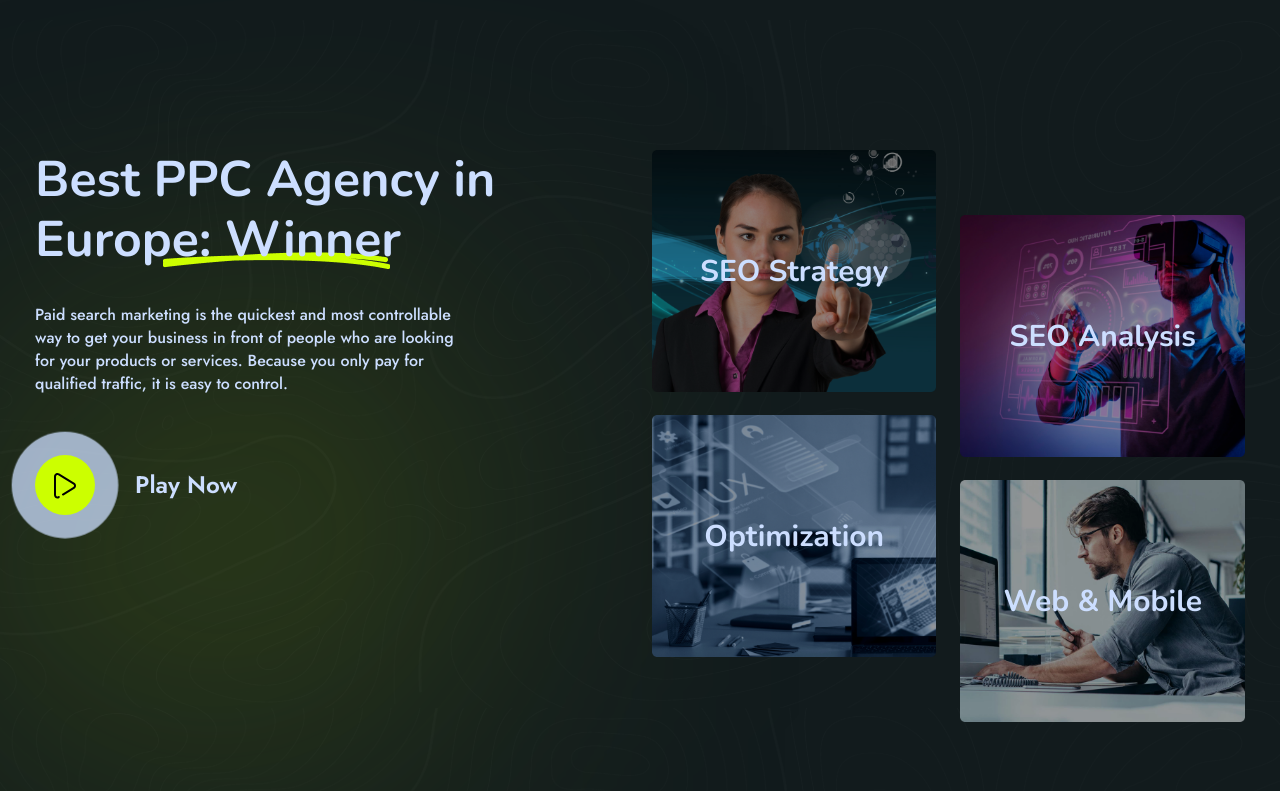
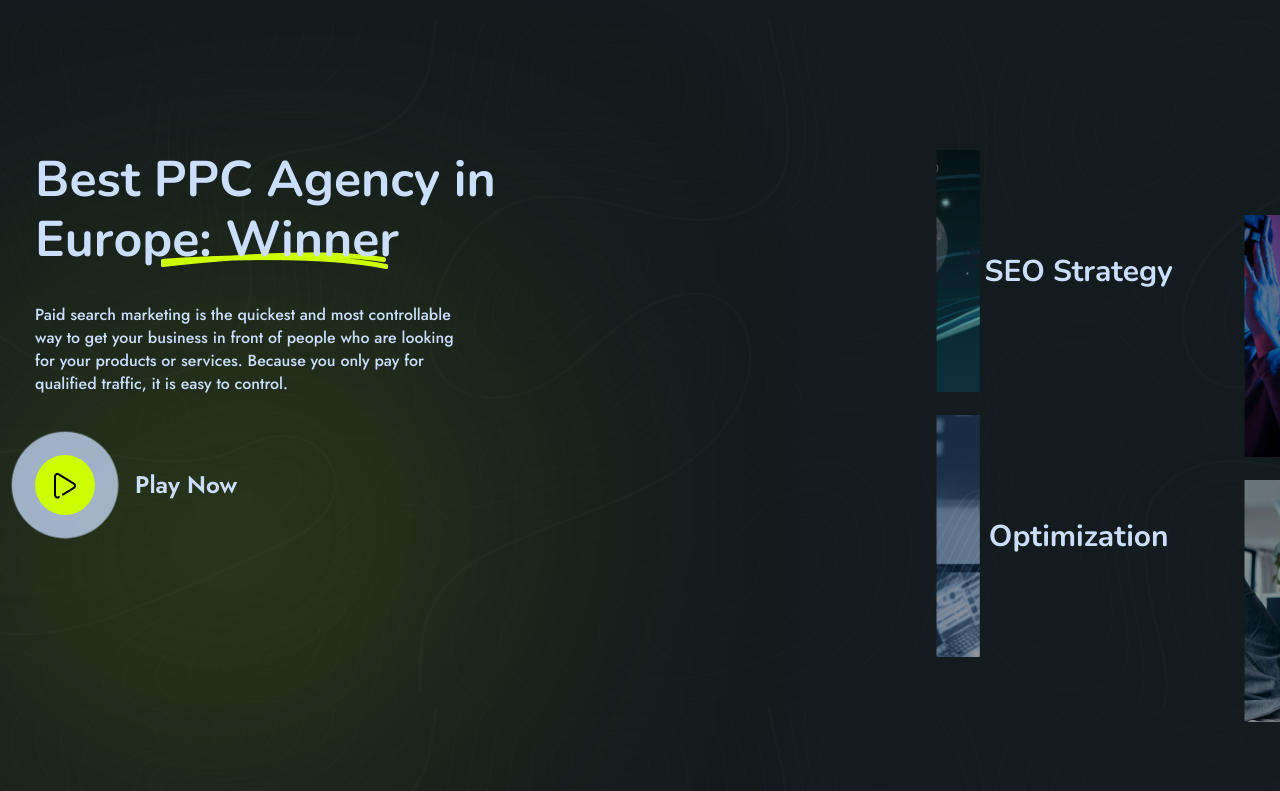
Before and after one commit to devanondo/DIGITAL_AGENCY_SDUL, a React (Vite) app: page / in a window 1280 px wide. Shown: the part 2409-3200 px from the top of the page. Built offline with nearby package versions, Linux system fonts and the light colour scheme.

Commit message:
home page done

```diff
--- a/src/components/about-home-1.jsx
+++ b/src/components/about-home-1.jsx
@@ -1,4 +1,6 @@
 import { asset } from '../assets/assets'
+import SectionSlideUp from './shared/gsap/slide-up'
+import AnimateTitle from './shared/gsap/split-collab'
 
 const AboutHomeOne = () => {
     return (
@@ -14,10 +16,16 @@ const AboutHomeOne = () => {
                         <div className="col-xl-7 col-lg-7">
                             <div className="about-area-home-1-inner">
                                 <p className="font-size-1-24">about us</p>
-                                <h3 className="font-size-1-40 split-collab">
+                                {/* <h3 className="font-size-1-40 split-collab">
                                     The Digital Marketing <br /> Services
                                     Company
-                                </h3>
+                                </h3> */}
+
+                                <AnimateTitle className="font-size-1-40">
+                                    The Digital Marketing <br /> Services
+                                    Company
+                                </AnimateTitle>
+
                                 <p className="about-us-details font-size-1-18">
                                     Lorem Ipsum is simply dummy text of the
                                     printing and typesetting industry ftyuu
@@ -26,7 +34,7 @@ const AboutHomeOne = () => {
                                     centuries, but also the leap into electronic
                                     typesetting.
                                 </p>
-                                <div className="about-point-text vre-slide-up-gsap">
+                                <SectionSlideUp className="about-point-text vre-slide-up-gsap">
                                     <div className="about-point-icon">
                                         <span>
                                             <svg
@@ -98,8 +106,8 @@ const AboutHomeOne = () => {
                                             industry.
                                         </p>
                                     </div>
-                                </div>
-                                <div className="about-point-text vre-slide-up-gsap">
+                                </SectionSlideUp>
+                                <SectionSlideUp className="about-point-text vre-slide-up-gsap">
                                     <div className="about-point-icon">
                                         <span>
                                             <svg
@@ -150,7 +158,7 @@ const AboutHomeOne = () => {
                                             consemleint lorem.
                                         </p>
                                     </div>
-                                </div>
+                                </SectionSlideUp>
                             </div>
                         </div>
                     </div>
--- a/src/components/digital-marketing-home-1.jsx
+++ b/src/components/digital-marketing-home-1.jsx
@@ -1,6 +1,7 @@
 import { Link } from 'react-router-dom'
 import { asset } from '../assets/assets'
 import parse from 'html-react-parser'
+import AnimateTitle from './shared/gsap/split-collab'
 
 const DigitalMarketingHomeOne = () => {
     const cards = [
@@ -51,8 +52,10 @@ const DigitalMarketingHomeOne = () => {
                     </div>
                     <div className="main-title">
                         <h3 className="split-collab">
-                            We offer a wide range of <br />
-                            digital marketing{' '}
+                            <AnimateTitle>
+                                We offer a wide range of <br />
+                                digital marketing
+                            </AnimateTitle>
                             <span>
                                 <img src={asset.text_shep_1} alt="" />
                             </span>
--- a/src/components/ppc-agency-one.jsx
+++ b/src/components/ppc-agency-one.jsx
@@ -1,4 +1,6 @@
 import { asset } from '../assets/assets'
+import RevelImageTextAnimation from './shared/gsap/reveal-image-text'
+import AnimateTitle from './shared/gsap/split-collab'
 
 const PPCAgencyOne = () => {
     return (
@@ -21,8 +23,10 @@ const PPCAgencyOne = () => {
                                 <div className="title">
                                     <div className="main-title">
                                         <h3 className="split-collab">
-                                            Best PPC Agency in <br />
-                                            Europe: Winner{' '}
+                                            <AnimateTitle>
+                                                Best PPC Agency in <br />
+                                                Europe: Winner
+                                            </AnimateTitle>
                                             <span>
                                                 <img
                                                     src={asset.text_shep_1}
@@ -77,50 +81,42 @@ const PPCAgencyOne = () => {
                         </div>
                         <div className="col-xl-3 offset-xl-1 col-lg-3 col-md-6 col-sm-6">
                             <div className="ppc-agencey-item-1 ppc-agencey-item">
-                                <div className="ppc-agencey-img ppc-agencey-img-1 vre-reveal-one">
-                                    <img
-                                        src={asset.ppc_agency_1}
-                                        alt="VRE"
-                                        className="vre-reveal-image-one"
-                                    />
+                                <RevelImageTextAnimation
+                                    image={asset.ppc_agency_1}
+                                    className="ppc-agencey-img ppc-agencey-img-1"
+                                >
                                     <h5 className="font-size-1-30">
                                         SEO Strategy
                                     </h5>
-                                </div>
-                                <div className="ppc-agencey-img ppc-agencey-img-2 vre-reveal-one">
-                                    <img
-                                        src={asset.ppc_agency_2}
-                                        alt="VRE"
-                                        className="vre-reveal-image-one"
-                                    />
+                                </RevelImageTextAnimation>
+                                <RevelImageTextAnimation
+                                    image={asset.ppc_agency_2}
+                                    className="ppc-agencey-img ppc-agencey-img-2 vre-reveal-one"
+                                >
                                     <h5 className="font-size-1-30">
                                         Optimization
                                     </h5>
-                                </div>
+                                </RevelImageTextAnimation>
                             </div>
                         </div>
                         <div className="col-xl-3 col-lg-3 col-md-6 col-sm-6">
                             <div className="ppc-agencey-item-2 ppc-agencey-item">
-                                <div className="ppc-agencey-img ppc-agencey-img-3 vre-reveal-one">
-                                    <img
-                                        src={asset.ppc_agency_3}
-                                        alt="VRE"
-                                        className="vre-reveal-image-one"
-                                    />
+                                <RevelImageTextAnimation
+                                    image={asset.ppc_agency_3}
+                                    className="ppc-agencey-img ppc-agencey-img-3 vre-reveal-one"
+                                >
                                     <h5 className="font-size-1-30">
                                         SEO Analysis
                                     </h5>
-                                </div>
-                                <div className="ppc-agencey-img ppc-agencey-img-4 vre-reveal-one">
-                                    <img
-                                        src={asset.ppc_agency_4}
-                                        alt="VRE"
-                                        className="vre-reveal-image-one"
-                                    />
+                                </RevelImageTextAnimation>
+                                <RevelImageTextAnimation
+                                    image={asset.ppc_agency_4}
+                                    className="ppc-agencey-img ppc-agencey-img-4 vre-reveal-one"
+                                >
                                     <h5 className="font-size-1-30">
                                         Web & Mobile
                                     </h5>
-                                </div>
+                                </RevelImageTextAnimation>
                             </div>
                         </div>
                     </div>
--- /dev/null
+++ b/src/components/shared/gsap/reveal-image-text.jsx
@@ -0,0 +1,63 @@
+import React, { useEffect, useRef } from 'react'
+import { gsap } from 'gsap'
+import { ScrollTrigger } from 'gsap/ScrollTrigger'
+
+// Register ScrollTrigger plugin
+gsap.registerPlugin(ScrollTrigger)
+
+const RevelImageTextAnimation = ({ image, children, className }) => {
+    const containerRef = useRef(null)
+    const imageRef = useRef(null)
+
+    useEffect(() => {
+        const container = containerRef.current
+        const image = imageRef.current
+
+        if (!container || !image) return
+
+        const vre = gsap.timeline({
+            scrollTrigger: {
+                trigger: container,
+                toggleActions: 'restart none none reset',
+            },
+        })
+
+        vre.set(container, {
+            autoAlpha: 1,
+        })
+
+        vre.from(container, {
+            xPercent: 100,
+            duration: 1.5,
+            ease: 'power2.out',
+            delay: -1.5,
+        })
+
+        vre.from(image, {
+            xPercent: -100,
+            scale: 1.3,
+            duration: 1.5,
+            ease: 'power2.out',
+            delay: -1.5,
+        })
+
+        // Cleanup on component unmount
+        return () => {
+            ScrollTrigger.getAll().forEach((trigger) => trigger.kill())
+        }
+    }, [])
+
+    return (
+        <div className={`${className} vre-reveal-one`} ref={containerRef}>
+            <img
+                src={image}
+                alt="VRE"
+                className="vre-reveal-image-one"
+                ref={imageRef}
+            />
+            {children}
+        </div>
+    )
+}
+
+export default RevelImageTextAnimation
--- a/src/components/team-awards.jsx
+++ b/src/components/team-awards.jsx
@@ -1,5 +1,6 @@
 import { Link } from 'react-router-dom'
 import { asset } from '../assets/assets'
+import AnimateTitle from './shared/gsap/split-collab'
 
 const TeamAwrads = () => {
     const cards = [
@@ -39,8 +40,10 @@ const TeamAwrads = () => {
                     </div>
                     <div className="main-title">
                         <h3 className="split-collab">
-                            We build and activate brands <br />
-                            through cultural insight{' '}
+                            <AnimateTitle>
+                                We build and activate brands <br />
+                                through cultural insight
+                            </AnimateTitle>
                             <span>
                                 <img src={asset.text_shep_1} alt="" />
                             </span>
```
Also changed, not shown: src/components/blog-area-home-1.jsx (+25 -29 lines).
